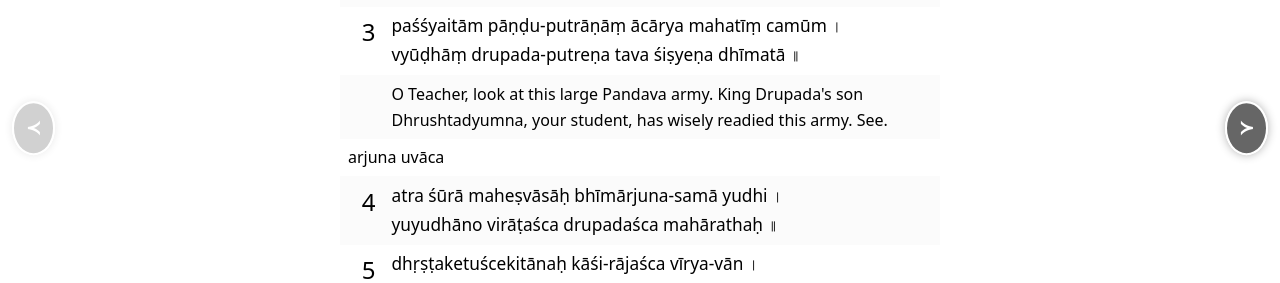
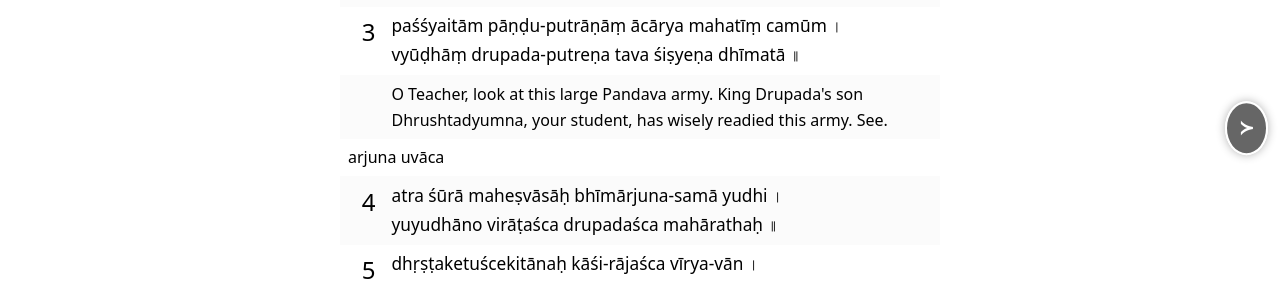
Before and after one commit to prawipra/gs_stage, a Jekyll site: the page built from eng/1.md, in a window 1280 px wide. Shown: the part 637-920 px from the top of the page. Built offline with Jekyll 4.4.1, drawn with Linux system fonts in a browser that asks for light colours.

Commit message:
Remove disabled span
Trying to get back to the pereviously  working version.

```diff
--- a/_includes/chapter_content.html
+++ b/_includes/chapter_content.html
@@ -49,8 +49,6 @@
     title="{{ prev_chapter_title }}">
     ≺
   </a>
-{% else %}
-  <span id="chapterNavBtnPrevious" class="chapter-nav-btn disabled">≺</span>
 {% endif %}
 
 {% if chapter_number != 18 %}
@@ -65,8 +63,6 @@
     title="{{ next_chapter_title }}">
     ≻
   </a>
-{% else %}
-  <span id="chapterNavBtnNext" class="chapter-nav-btn disabled">≻</span>
 {% endif %}
 
 
```
